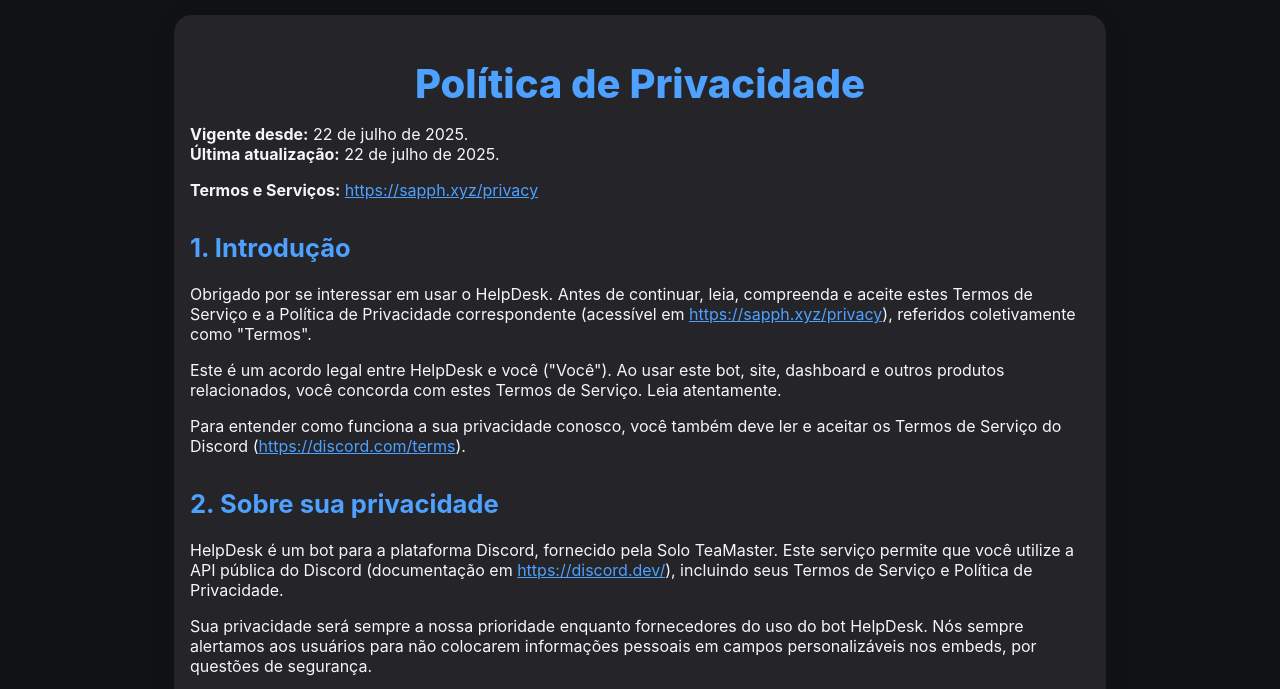
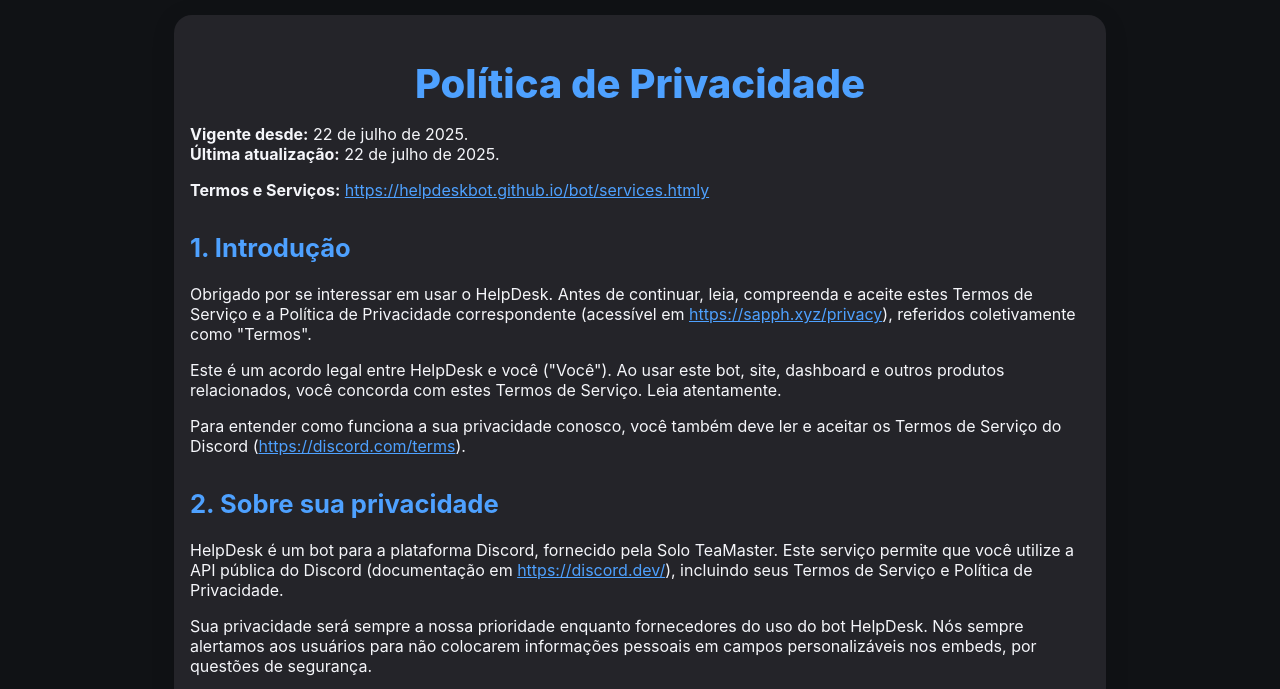
Before and after one commit to helpdeskbot/bot, a plain HTML site: page privacy_terms.html in a window 1280 px wide. Shown: the part 81-770 px from the top of the page. Drawn offline with Linux system fonts and the light colour scheme.

Commit message:
Update privacy_terms.html

```diff
--- a/privacy_terms.html
+++ b/privacy_terms.html
@@ -24,7 +24,7 @@
         <p><strong>Vigente desde:</strong> 22 de julho de 2025.<br>
         <strong>Última atualização:</strong> 22 de julho de 2025.</p>
         <p>
-            <strong>Termos e Serviços:</strong> <a href="https://sapph.xyz/privacy" style="color:#4ea1ff;">https://sapph.xyz/privacy</a><br>
+            <strong>Termos e Serviços:</strong> <a href="https://helpdeskbot.github.io/bot/services.html" style="color:#4ea1ff;">https://helpdeskbot.github.io/bot/services.htmly</a><br>
         </p>
         <h2>1. Introdução</h2>
         <p>Obrigado por se interessar em usar o HelpDesk. Antes de continuar, leia, compreenda e aceite estes Termos de Serviço e a Política de Privacidade correspondente (acessível em <a href="https://sapph.xyz/privacy" style="color:#4ea1ff;">https://sapph.xyz/privacy</a>), referidos coletivamente como "Termos".</p>
```
